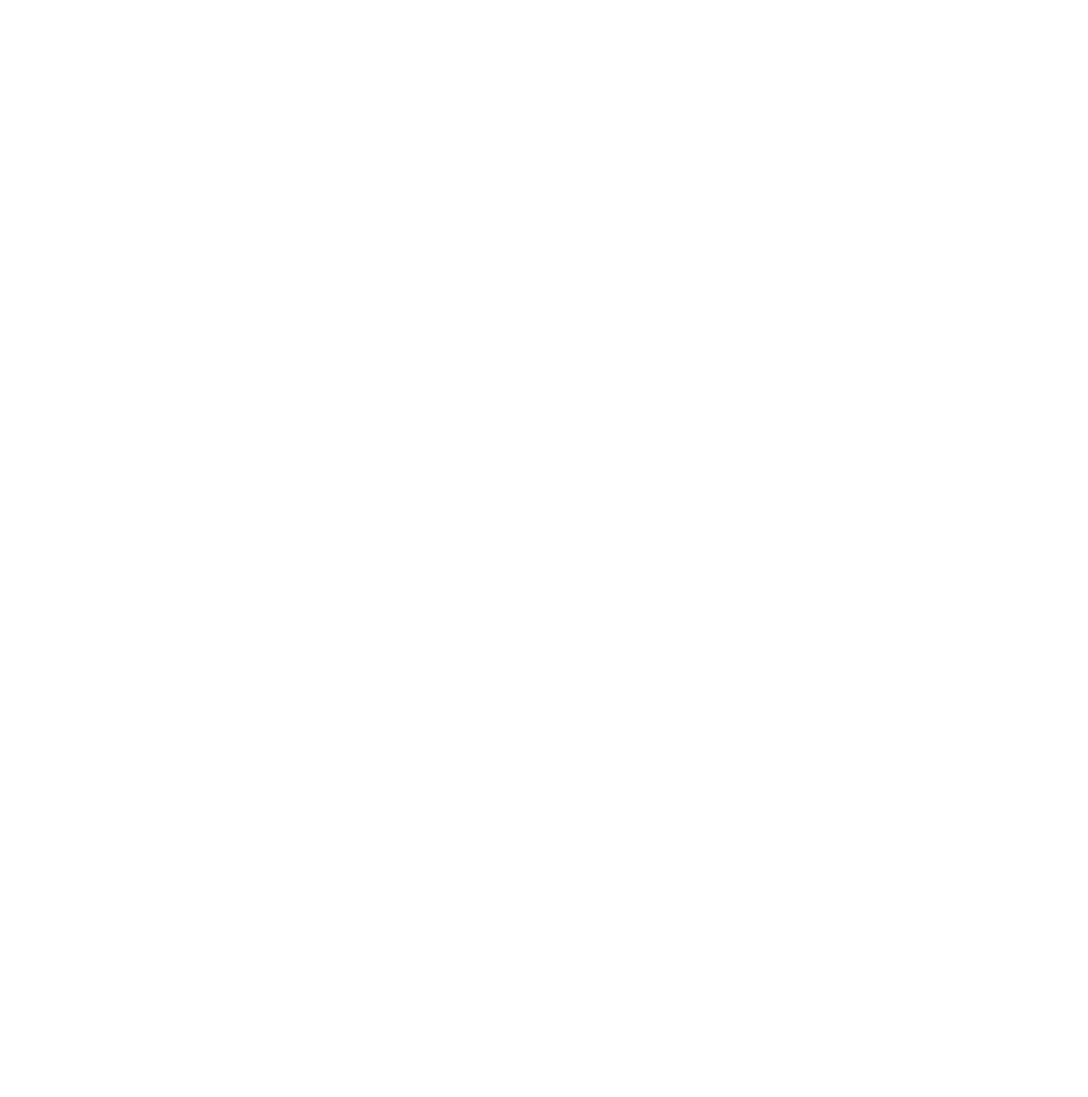
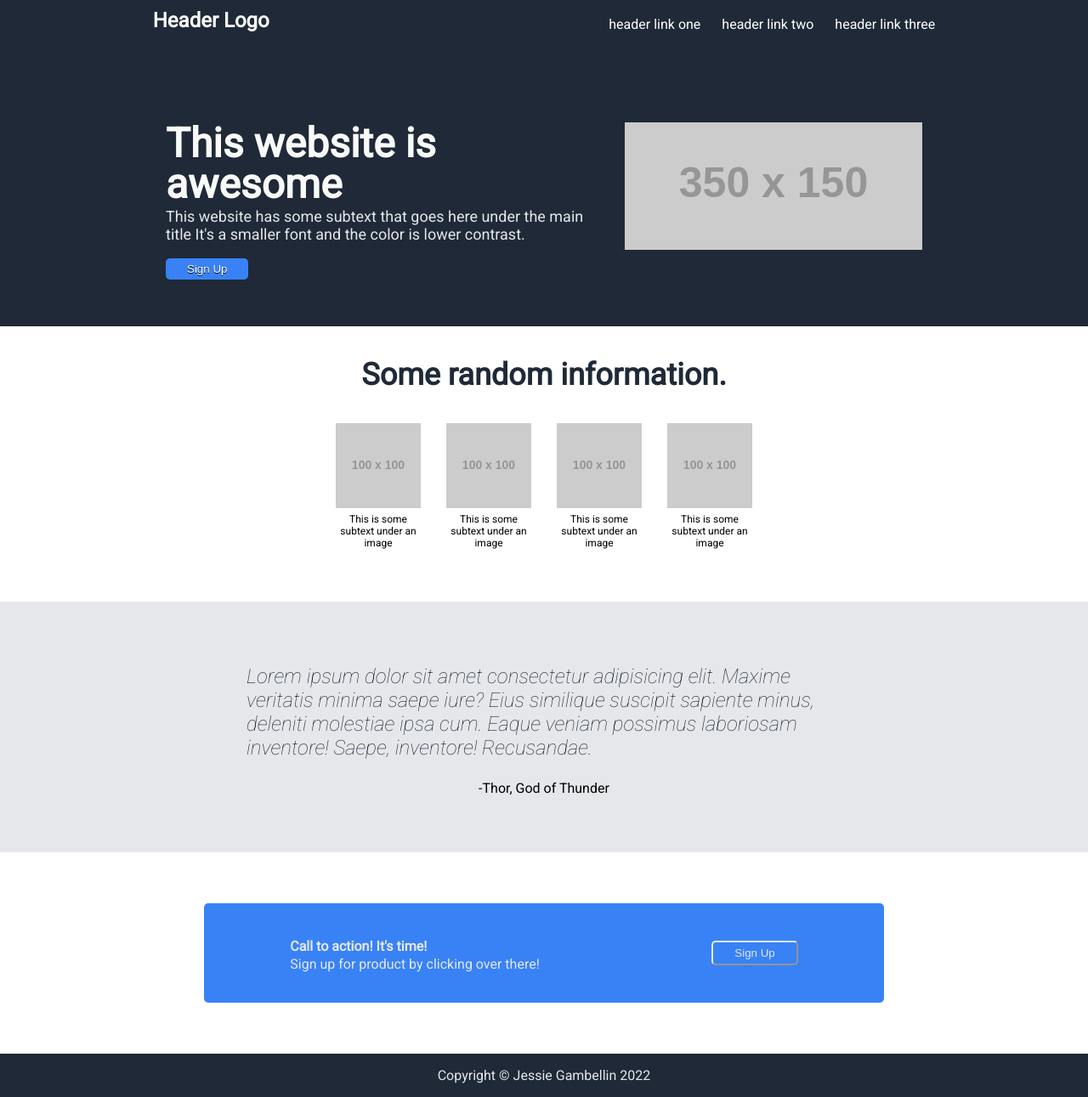
Before and after one commit to jessiegambellin/odin-landing-page, a plain HTML site: page index.html in a window 1280 px wide. Shown: the whole page at 85% size. Before the commit the page ends 800 px from the top, so only its background shows below. Drawn offline with Linux system fonts and the light colour scheme; placeholder pictures from the web are drawn by us.

Commit message:
Finished site

```diff
--- a/index.html
+++ b/index.html
@@ -1,13 +1,89 @@
 <!DOCTYPE html>
 <html lang="en">
+
 <head>
-    <meta charset="UTF-8">
-    <meta http-equiv="X-UA-Compatible" content="IE=edge">
-    <link rel="stylesheet" href="style.css">
-    <meta name="viewport" content="width=device-width, initial-scale=1.0">
-    <title>Document</title>
+  <meta charset="UTF-8" />
+  <meta http-equiv="X-UA-Compatible" content="IE=edge" />
+  <link rel="stylesheet" href="style.css" />
+  <link rel="preconnect" href="https://fonts.googleapis.com">
+  <link rel="preconnect" href="https://fonts.gstatic.com" crossorigin>
+  <link rel="preconnect" href="https://fonts.googleapis.com">
+  <link rel="preconnect" href="https://fonts.gstatic.com" crossorigin>
+  <link href="https://fonts.googleapis.com/css2?family=Roboto:ital,wght@0,400;1,100&display=swap" rel="stylesheet">
+  <meta name="viewport" content="width=device-width, initial-scale=1.0" />
+  <title>Document</title>
 </head>
+
 <body>
+  <div class="container">
+    <div class="top">
+      <div class="header">
+        <h2>Header Logo</h2>
+        <ul>
+          <li><a href="">header link one</a></li>
+          <li><a href="">header link two</a></li>
+          <li><a href="">header link three</a></li>
+        </ul>
+      </div>
+      <div class="main">
+        <div class="main-left">
+          <h1>This website is awesome</h1>
+          <p>
+            This website has some subtext that goes here under the main title
+            It's a smaller font and the color is lower contrast.
+          </p>
+          <button>Sign Up</button>
+        </div>
+        <div class="main-right">
+          <img src="https://via.placeholder.com/350x150" alt="" />
+        </div>
+      </div>
+    </div>
+    <div class="middle">
+      <h3>Some random information.</h3>
+      <div class="square-container">
+        <div class="square">
+          <img src="https://via.placeholder.com/100x100" alt="" />
+          <p>This is some subtext under an image</p>
+        </div>
+        <div class="square">
+          <img src="https://via.placeholder.com/100x100" alt="" />
+          <p>This is some subtext under an image</p>
+        </div>
+        <div class="square">
+          <img src="https://via.placeholder.com/100x100" alt="" />
+          <p>This is some subtext under an image</p>
+        </div>
+        <div class="square">
+          <img src="https://via.placeholder.com/100x100" alt="" />
+          <p>This is some subtext under an image</p>
+        </div>
+      </div>
+    </div>
+    <div class="quote">
+      <div class="quote-left">
+        <p>Lorem ipsum dolor sit amet consectetur adipisicing elit. Maxime veritatis minima saepe iure? Eius similique
+          suscipit sapiente minus, deleniti molestiae ipsa cum. Eaque veniam possimus laboriosam inventore! Saepe,
+          inventore! Recusandae.</p>
+      </div>
+      <div class="quote-right" <p>-Thor, God of Thunder</p>
+      </div>
+      </div>
+  <div class="bottom">
+    <div class="bot-container">
+      <div class="bot-left">
+        <h4>Call to action! It's time!</h4>
+        <p>Sign up for product by clicking over there!</p>
+      </div>
+      <div class="bot-right">
+        <button>Sign Up</button>
+      </div>
+    </div>
+  </div>
+  <div class="footer">
+    <p>Copyright © Jessie Gambellin 2022</p>
+  </div>
+  </div>
+</body>
 
-</body>
 </html>
--- a/style.css
+++ b/style.css
@@ -0,0 +1,177 @@
+body {
+    margin: 0;
+    font-family: 'Roboto', sans-serif;
+}
+
+ul {
+    display: flex;
+    gap: 25px;
+    list-style-type: none;
+}
+
+a, a:visited, a:hover {
+    text-decoration: none;
+    color: white;
+}
+
+h1 {
+    font-size: 48px;
+    font-weight: bolder;
+    color: #F9FAF8;
+    margin-bottom: 0px;
+    line-height: 1;
+}
+
+h2 {
+    margin-top: 10px;
+    font-size: 24px;
+    color: #F9FAF8;
+}
+
+h3 {
+    font-size: 36px;
+    font-weight: bolder;
+    color: #1F2937;
+}
+
+h4 {
+    margin-bottom: 2px;
+    color: #E5E7EB;
+}
+
+.container {
+    display: flex;
+    flex-direction: column;
+    margin-top: 0px;
+}
+
+.top {
+    background-color: #1F2937;
+}
+
+.header {
+    display:flex;
+    justify-content: space-around;
+    color: white;
+    align-items: center;
+}
+
+.main {
+    display: flex;
+    justify-content: center;
+    gap: 40px;
+    flex-wrap: wrap;
+    margin-top: 55px;
+    margin-bottom: 55px;
+}
+
+.main p {
+    font-size: 18px;
+    color: #E5E7EB;
+    margin-top: 3px;
+}
+
+.main button {
+    background-color: #3882F6;
+    border: none;
+    border-radius: 5px;
+    color: white;
+    text-shadow: 0px 1px black;
+    padding: 5px 25px;
+}
+
+.main-left {
+    max-width: 500px;
+}
+
+.main-right {
+    align-self: center;
+}
+
+.middle {
+    display: flex;
+    flex-direction: column;
+    align-items: center;
+}
+
+.middle p {
+    margin-top: 2px;
+    font-size: 12px;
+}
+
+.square-container {
+    display: flex;
+    justify-content: space-between;
+    text-align: center;
+    gap: 30px;
+    margin-bottom: 50px;
+}
+
+.square {
+    max-width: 100px;
+}
+
+.quote {
+    display: flex;
+    flex-direction: column;
+    background-color: #E5E7EB;
+    margin-bottom: 30px;
+    align-items: center;
+    padding: 50px 0;
+    margin: 0;
+}
+
+.quote-left {
+    align-self: center;
+    flex-wrap: wrap;
+    max-width: 700px;
+}
+
+.quote-left p {
+    font-size: 24px;
+    font-style: italic;
+    color: #1F2937;
+    font-weight: 200;
+}
+
+.quote-right {
+    align-self: center;
+}
+
+.bottom {
+    margin: 60px;
+    display: flex;
+    justify-content: center;
+}
+
+.bot-container {
+    display: flex;
+    background-color: #3882F6;
+    width: 800px;
+    justify-content: space-around;
+    padding: 20px 0;
+    align-items: center;
+    border-radius: 5px;
+}
+
+.bot-container p {
+    margin-top: 2px;
+    color:#E5E7EB;
+}
+
+.bot-container button {
+    background-color: #3882F6;
+    color:#E5E7EB;
+    border-color:#E5E7EB;
+    border-radius: 5px;
+    padding: 5px 25px;
+}
+
+.footer {
+    display: flex;
+    justify-content: center;
+    background-color: #1F2937;
+    color: #E5E7EB;
+    font-size: 16px;
+    align-items: center;
+}
```
